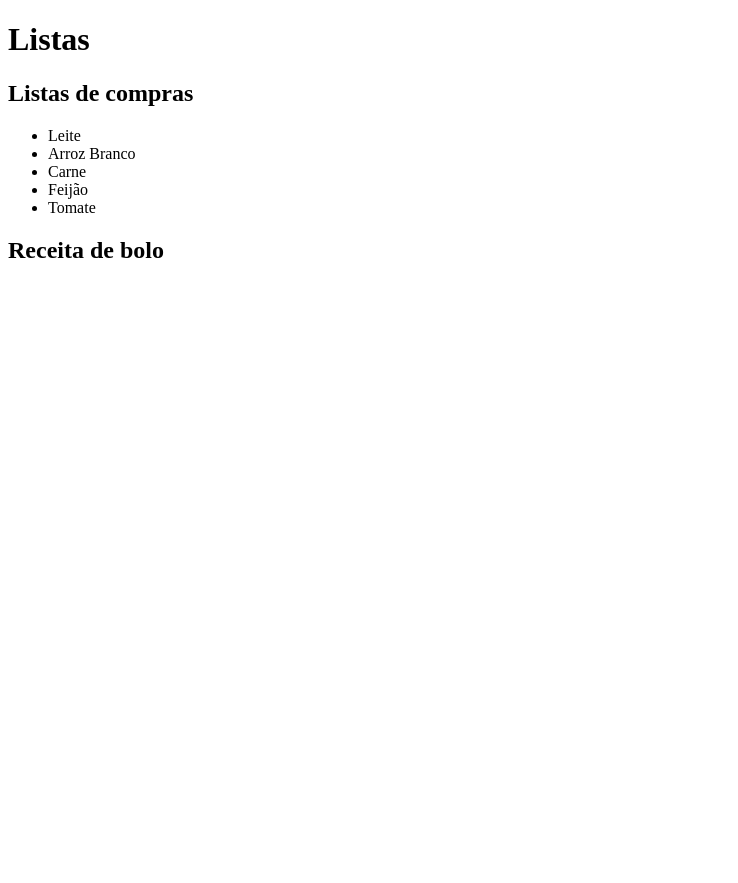
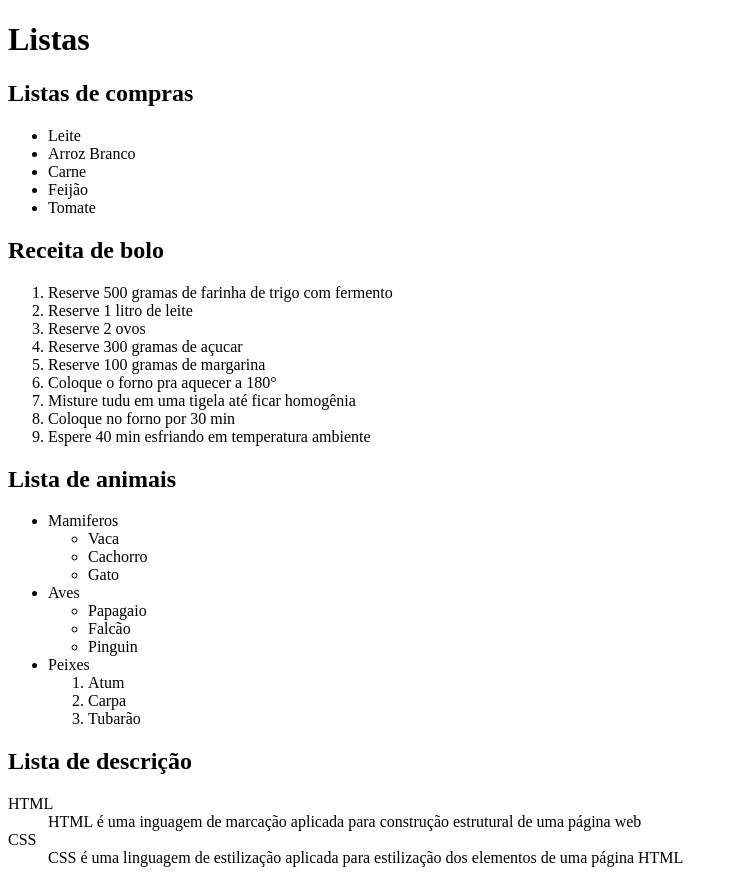
Before and after one commit to leo-vilelela/Reposit-rio-de-estudo-HTML, a plain HTML site: page aula-220623/index.html in a window 1280 px wide. Shown: the whole page, without its empty margins (0-738 px from the left). Before the commit the page ends 800 px from the top, so only its background shows below. Drawn offline with Linux system fonts and the light colour scheme.

Commit message:
Modificando

```diff
--- a/aula-220623/index.html
+++ b/aula-220623/index.html
@@ -15,5 +15,50 @@
         <li>Tomate</li>
     </ul>
     <h2>Receita de bolo</h2>
+    <ol>
+        <li>Reserve 500 gramas de farinha de trigo com fermento</li>
+        <li>Reserve 1 litro de leite</li>
+        <li>Reserve 2 ovos</li>
+        <li>Reserve 300 gramas de açucar</li>
+        <li>Reserve 100 gramas de margarina</li>
+        <li>Coloque o forno pra aquecer a 180°</li>
+        <li>Misture tudu em uma tigela até ficar homogênia</li>
+        <li>Coloque no forno por 30 min</li>
+        <li>Espere 40 min esfriando em temperatura ambiente</li>
+    </ol>
+    <h2>Lista de animais</h2>
+    <ul>
+        <li>
+            Mamiferos
+            <ul>
+                <li>Vaca</li>
+                <li>Cachorro</li>
+                <li>Gato</li>
+            </ul>
+        </li>
+        <li>
+            Aves
+            <ul>
+                <li>Papagaio</li>
+                <li>Falcão</li>
+                <li>Pinguin</li>
+            </ul>
+        </li>
+        <li>
+            Peixes
+            <ol>
+                <li>Atum</li>
+                <li>Carpa</li>
+                <li>Tubarão</li>
+            </ol>
+        </li>
+    </ul>
+    <h2>Lista de descrição</h2>
+    <dl>
+        <dt>HTML</dt>
+        <dd>HTML é uma inguagem de marcação aplicada para construção estrutural de uma página web</dd>
+        <dt>CSS</dt>
+        <dd>CSS é uma linguagem de estilização aplicada para estilização dos elementos de uma página HTML</dd>
+    </dl>
 </body>
 </html>
```
